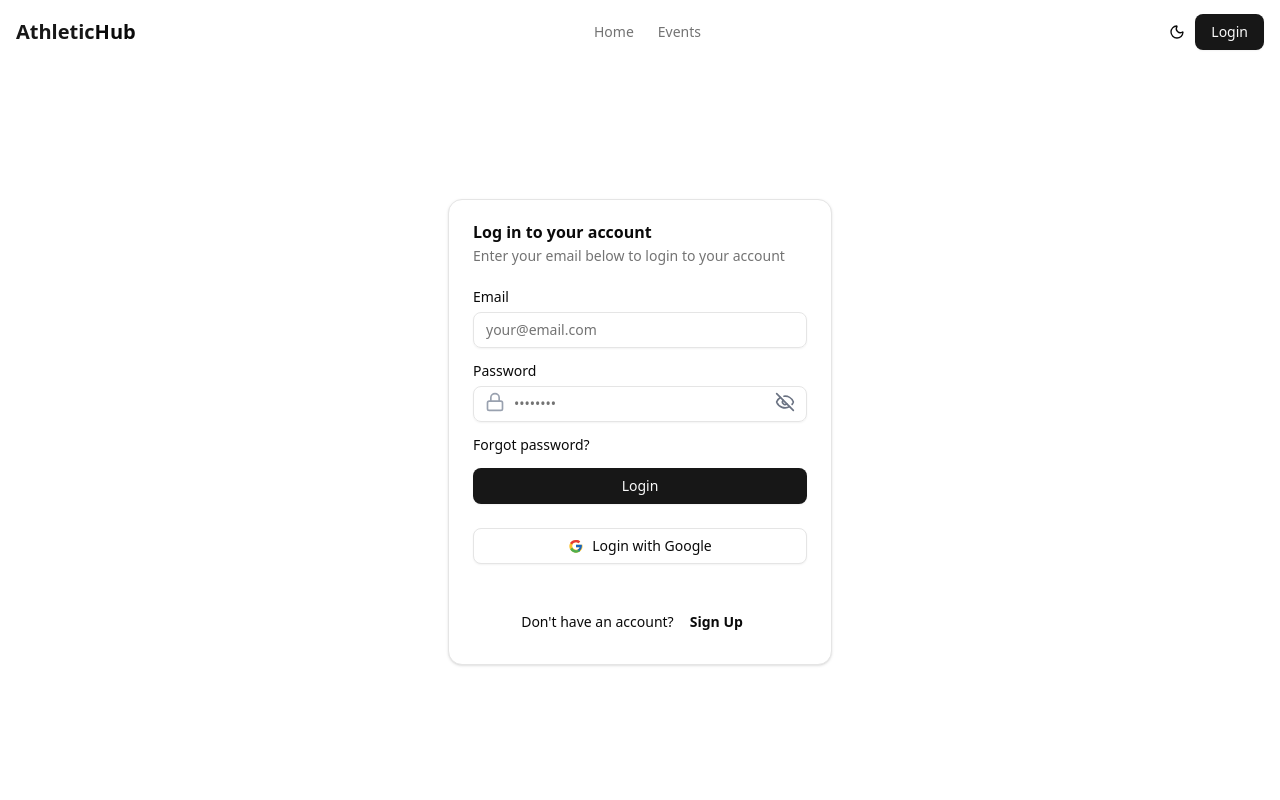
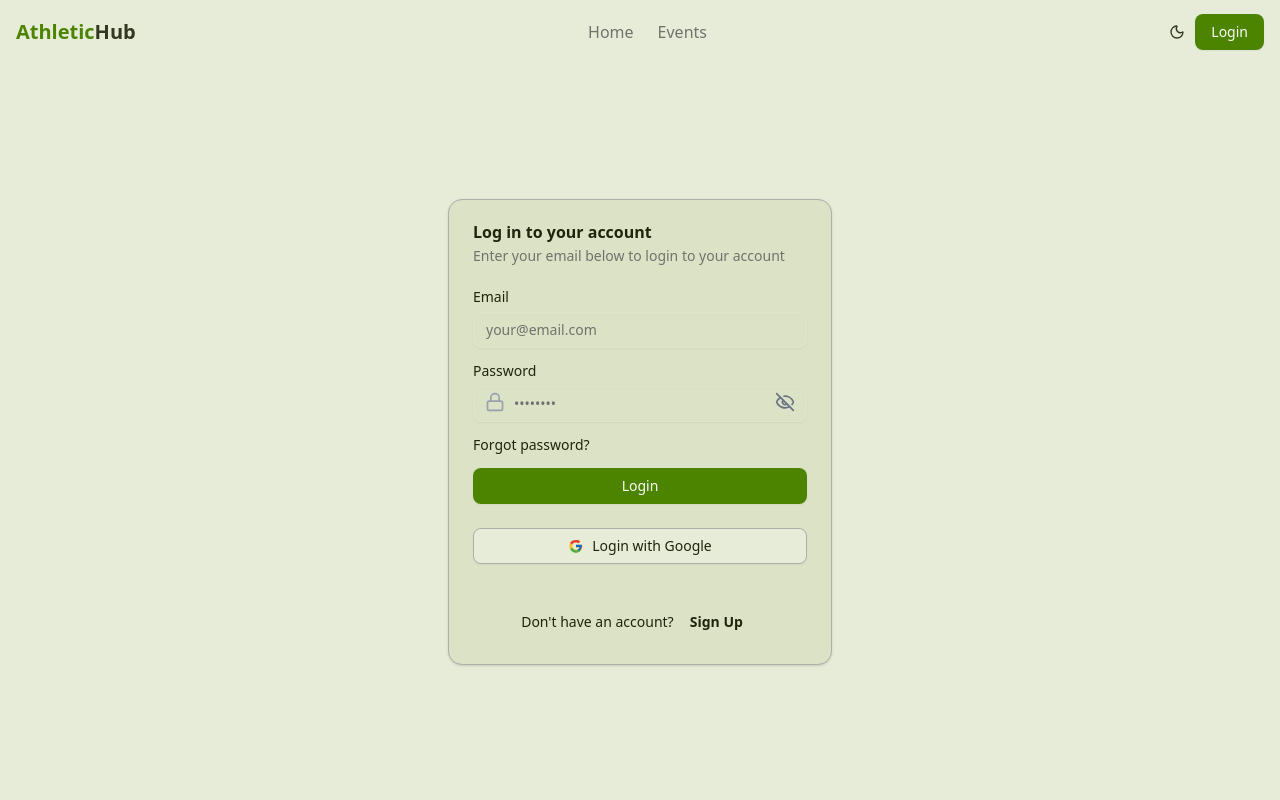
Before and after one commit to Jahid-Al-Hasan/athletic-hub-client, a React (Vite) app: page /login in a window 1280 px wide. Shown: the top 800 px of the page. Built offline with nearby package versions, Linux system fonts and the light colour scheme; no server answers.

Commit message:
set colors for light and dark mode

```diff
--- a/src/components/Navbar/Navbar.jsx
+++ b/src/components/Navbar/Navbar.jsx
@@ -28,7 +28,7 @@ const Navbar = () => {
       <NavLink
         to="/"
         className={({ isActive }) =>
-          `text-sm font-medium transition-colors hover:text-primary ${
+          `text-base font-medium transition-colors hover:text-primary ${
             isActive ? "text-primary" : "text-muted-foreground"
           }`
         }
@@ -38,7 +38,7 @@ const Navbar = () => {
       <NavLink
         to="/events"
         className={({ isActive }) =>
-          `text-sm font-medium transition-colors hover:text-primary ${
+          `text-base font-medium transition-colors hover:text-primary ${
             isActive ? "text-primary" : "text-muted-foreground"
           }`
         }
@@ -64,7 +64,7 @@ const Navbar = () => {
   };
 
   return (
-    <nav className="sticky top-0 z-50 w-full dark:bg-black dark:text-white">
+    <nav className="sticky top-0 z-50 w-full dark:bg-black ">
       <div className="container mx-auto flex h-16 items-center justify-between px-4">
         <div className="flex items-center gap-2">
           {/* Mobile menu button */}
--- a/src/components/Testimonial/Testimonial.jsx
+++ b/src/components/Testimonial/Testimonial.jsx
@@ -1,14 +1,15 @@
 import { Avatar, AvatarImage, AvatarFallback } from "@/components/ui/avatar";
 import { Card, CardContent, CardHeader } from "@/components/ui/card";
-import axios from "axios";
 import { Star } from "lucide-react";
 import { useEffect, useState } from "react";
+import useAxiosSecure from "../../hooks/useAxiosSecure";
 
 export const Testimonial = () => {
+  const axiosSecure = useAxiosSecure();
   const [testimonials, setTestimonials] = useState([]);
   useEffect(() => {
-    axios
-      .get("https://athletichubserver.vercel.app/api/v1/testimonials")
+    axiosSecure
+      .get("/testimonials")
       .then((res) => {
         setTestimonials(res.data);
       })
--- a/src/index.css
+++ b/src/index.css
@@ -43,71 +43,115 @@
 
 :root {
   --radius: 0.625rem;
-  --background: oklch(1 0 0);
-  --foreground: oklch(0.145 0 0);
-  --card: oklch(1 0 0);
-  --card-foreground: oklch(0.145 0 0);
-  --popover: oklch(1 0 0);
-  --popover-foreground: oklch(0.145 0 0);
-  --primary: oklch(0.205 0 0);
-  --primary-foreground: oklch(0.985 0 0);
-  --secondary: oklch(0.97 0 0);
-  --secondary-foreground: oklch(0.205 0 0);
-  --muted: oklch(0.97 0 0);
-  --muted-foreground: oklch(0.556 0 0);
-  --accent: oklch(0.97 0 0);
-  --accent-foreground: oklch(0.205 0 0);
-  --destructive: oklch(0.577 0.245 27.325);
-  --border: oklch(0.922 0 0);
-  --input: oklch(0.922 0 0);
-  --ring: oklch(0.708 0 0);
-  --chart-1: oklch(0.646 0.222 41.116);
-  --chart-2: oklch(0.6 0.118 184.704);
-  --chart-3: oklch(0.398 0.07 227.392);
-  --chart-4: oklch(0.828 0.189 84.429);
-  --chart-5: oklch(0.769 0.188 70.08);
-  --sidebar: oklch(0.985 0 0);
-  --sidebar-foreground: oklch(0.145 0 0);
-  --sidebar-primary: oklch(0.205 0 0);
-  --sidebar-primary-foreground: oklch(0.985 0 0);
-  --sidebar-accent: oklch(0.97 0 0);
-  --sidebar-accent-foreground: oklch(0.205 0 0);
-  --sidebar-border: oklch(0.922 0 0);
-  --sidebar-ring: oklch(0.708 0 0);
+
+  /* Base Colors */
+  --background: oklch(93.4% 0.0275 118.1); /* Soft blue-white */
+  --foreground: oklch(32.7% 0.0398 118.1); /* Deep teal-navy */
+
+  /* Cards & Surfaces */
+  --card: oklch(90.1% 0.0394 118.1); /* Light blue-gray */
+  --card-foreground: oklch(0.25 0.04 118); /* Dark teal */
+  --popover: oklch(1 0 0); /* Pure white */
+  --popover-foreground: oklch(0.145 0 0); /* Near-black */
+
+  /* Primary Brand Color */
+  --primary: oklch(0.55 0.18 130); /* Vibrant teal */
+  --primary-foreground: oklch(0.99 0.005 130); /* Bright white */
+
+  /* Secondary Colors */
+  --secondary: oklch(0.87 0.02 110); /* Pale green */
+  --secondary-foreground: oklch(0.28 0.03 110); /* Dark green */
+
+  /* Neutrals */
+  --muted: oklch(0.85 0.005 130); /* Light gray-blue */
+  --muted-foreground: oklch(0.55 0.01 130); /* Medium gray */
+
+  /* Accents */
+  --accent: oklch(0.8 0.18 270); /* Purple */
+  --accent-foreground: oklch(0.99 0.005 270); /* Light purple */
+
+  /* Functional Colors */
+  --destructive: oklch(0.62 0.18 25); /* Coral red */
+  --destructive-foreground: oklch(0.99 0.005 25); /* White */
+
+  /* Borders & Inputs */
+  --border: oklch(0.75 0.005 130); /* Medium gray-blue */
+  --input: oklch(1 0 0 / 12%); /* Transparent white */
+  --ring: oklch(0.55 0.18 130); /* Teal focus ring */
+
+  /* Data Visualization */
+  --chart-1: oklch(0.646 0.222 41.116); /* Orange */
+  --chart-2: oklch(0.6 0.118 184.704); /* Blue */
+  --chart-3: oklch(0.398 0.07 227.392); /* Dark blue */
+  --chart-4: oklch(0.828 0.189 84.429); /* Yellow */
+  --chart-5: oklch(0.769 0.188 70.08); /* Gold */
+
+  /* Sidebar */
+  --sidebar: oklch(0.985 0 0); /* White */
+  --sidebar-foreground: oklch(0.145 0 0); /* Near-black */
+  --sidebar-primary: oklch(0.205 0 0); /* Dark gray */
+  --sidebar-primary-foreground: oklch(0.985 0 0); /* White */
+  --sidebar-accent: oklch(0.97 0 0); /* Off-white */
+  --sidebar-accent-foreground: oklch(0.205 0 0); /* Dark gray */
+  --sidebar-border: oklch(0.922 0 0); /* Light gray */
+  --sidebar-ring: oklch(0.708 0 0); /* Medium gray */
 }
 
 .dark {
-  --background: oklch(0.145 0 0);
-  --foreground: oklch(0.985 0 0);
-  --card: oklch(0.205 0 0);
-  --card-foreground: oklch(0.985 0 0);
-  --popover: oklch(0.205 0 0);
-  --popover-foreground: oklch(0.985 0 0);
-  --primary: oklch(0.922 0 0);
-  --primary-foreground: oklch(0.205 0 0);
-  --secondary: oklch(0.269 0 0);
-  --secondary-foreground: oklch(0.985 0 0);
-  --muted: oklch(0.269 0 0);
-  --muted-foreground: oklch(0.708 0 0);
-  --accent: oklch(0.269 0 0);
-  --accent-foreground: oklch(0.985 0 0);
-  --destructive: oklch(0.704 0.191 22.216);
-  --border: oklch(1 0 0 / 10%);
-  --input: oklch(1 0 0 / 15%);
-  --ring: oklch(0.556 0 0);
-  --chart-1: oklch(0.488 0.243 264.376);
-  --chart-2: oklch(0.696 0.17 162.48);
-  --chart-3: oklch(0.769 0.188 70.08);
-  --chart-4: oklch(0.627 0.265 303.9);
-  --chart-5: oklch(0.645 0.246 16.439);
-  --sidebar: oklch(0.205 0 0);
-  --sidebar-foreground: oklch(0.985 0 0);
-  --sidebar-primary: oklch(0.488 0.243 264.376);
-  --sidebar-primary-foreground: oklch(0.985 0 0);
-  --sidebar-accent: oklch(0.269 0 0);
-  --sidebar-accent-foreground: oklch(0.985 0 0);
-  --sidebar-border: oklch(1 0 0 / 10%);
-  --sidebar-ring: oklch(0.556 0 0);
+  --radius: 0.625rem;
+
+  /* Base Colors */
+  --background: oklch(0.16 0.008 124.45); /* Soft dark blue (not pure black) */
+  --foreground: oklch(0.93 0.006 118.1); /* Light gray-teal */
+
+  /* Cards & Surfaces (Lighter than background) */
+  --card: oklch(0.22 0.006 130); /* Dark gray-blue (raised surface) */
+  --card-foreground: oklch(0.9 0.004 118); /* Light text */
+  --popover: oklch(0.2 0 0); /* Slightly lighter than card */
+  --popover-foreground: oklch(0.95 0 0); /* Bright white */
+
+  /* Primary = Blue (Your teal shifted to blue) */
+  --primary: oklch(0.6 0.18 250); /* Vibrant blue */
+  --primary-foreground: oklch(0.98 0.002 250); /* White */
+  --primary-hover: oklch(0.55 0.18 250); /* Saturated blue */
+
+  /* Secondary */
+  --secondary: oklch(0.25 0.02 110); /* Dark muted green */
+  --secondary-foreground: oklch(0.85 0.02 110); /* Pale green */
+
+  /* Neutrals */
+  --muted: oklch(0.2 0.006 130); /* Slightly lighter than background */
+  --muted-foreground: oklch(0.65 0.01 130); /* Medium gray */
+
+  /* Accents */
+  --accent: oklch(0.7 0.18 270); /* Purple */
+  --accent-foreground: oklch(0.98 0.002 270); /* Light purple */
+
+  /* Destructive */
+  --destructive: oklch(0.65 0.2 25); /* Coral */
+  --destructive-foreground: oklch(0.1 0.01 25); /* Dark red */
+
+  /* Borders & Inputs */
+  --border: oklch(0.3 0.008 130); /* Visible border */
+  --input: oklch(0.2 0 0 / 40%); /* Semi-transparent */
+  --ring: oklch(0.6 0.18 250); /* Blue focus ring */
+
+  /* Charts (Brightened) */
+  --chart-1: oklch(0.75 0.22 41); /* Orange */
+  --chart-2: oklch(0.7 0.15 220); /* Blue */
+  --chart-3: oklch(0.6 0.12 270); /* Purple */
+  --chart-4: oklch(0.85 0.18 84); /* Yellow */
+  --chart-5: oklch(0.8 0.18 70); /* Gold */
+
+  /* Sidebar */
+  --sidebar: oklch(0.18 0.006 130); /* Slightly lighter than background */
+  --sidebar-foreground: oklch(0.9 0 0); /* White */
+  --sidebar-primary: oklch(0.6 0.18 250); /* Blue */
+  --sidebar-primary-foreground: oklch(0.98 0.002 250); /* White */
+  --sidebar-accent: oklch(0.25 0 0); /* Dark gray */
+  --sidebar-accent-foreground: oklch(0.85 0 0); /* Light gray */
+  --sidebar-border: oklch(0.3 0.008 130); /* Matching borders */
+  --sidebar-ring: oklch(0.6 0.18 250); /* Blue */
 }
 
 @layer base {
--- a/src/provider/AuthProvider.jsx
+++ b/src/provider/AuthProvider.jsx
@@ -70,6 +70,7 @@ const AuthProvider = ({ children }) => {
       setLoading(true);
       return await signOut(auth);
     } finally {
+      axiosSecure.get("/clear-cookie").catch((err) => console.log(err));
       setLoading(false);
     }
   };
@@ -79,14 +80,19 @@ const AuthProvider = ({ children }) => {
       setUser(currentUser);
       // authorization token request
       if (currentUser?.email) {
-        axiosSecure.post("/jwt", {
-          email: currentUser.email,
-        });
+        axiosSecure
+          .post("/jwt", {
+            email: currentUser.email,
+          })
+          .catch((err) => {
+            console.log(err);
+            logOut();
+          });
       }
       setLoading(false);
     });
     return () => unsubscribe();
-  }, [axiosSecure]);
+  }, []);
 
   const userInfo = {
     loading,
```
